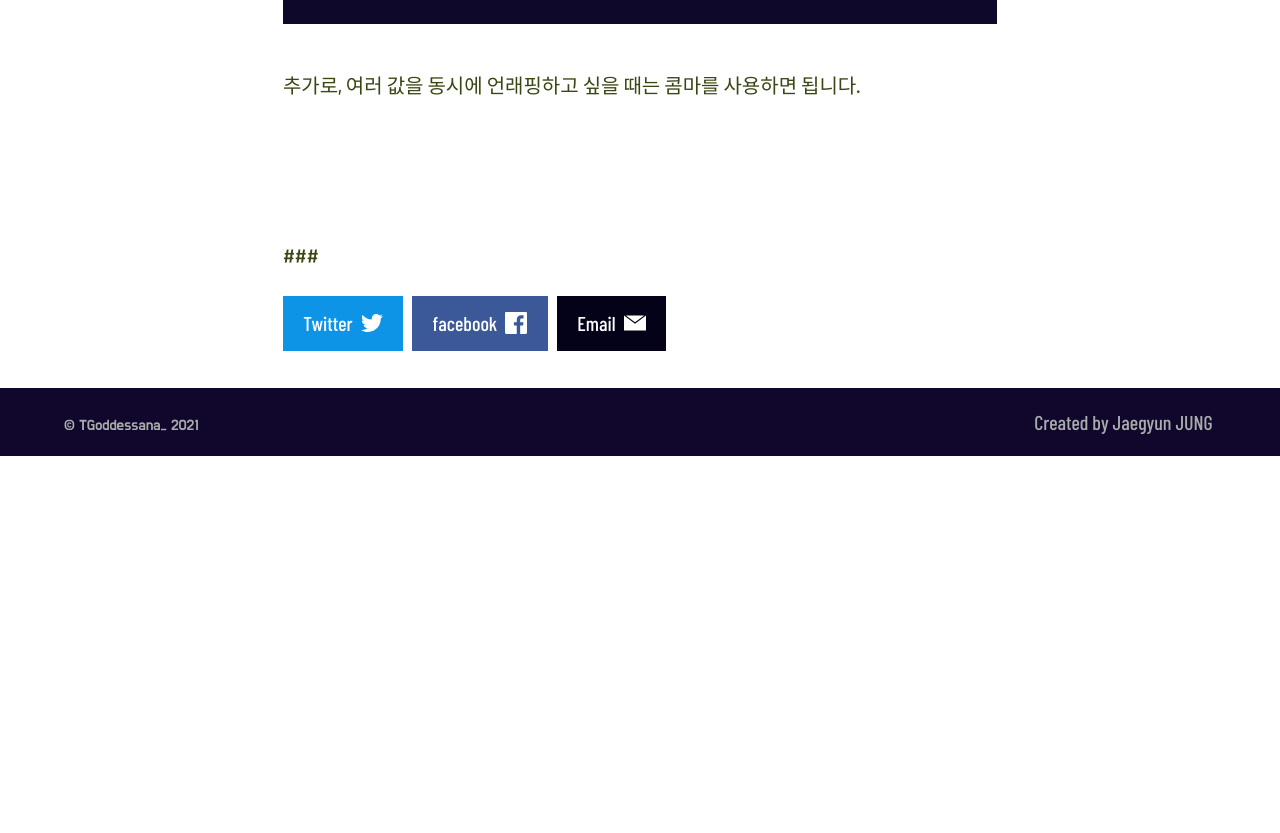
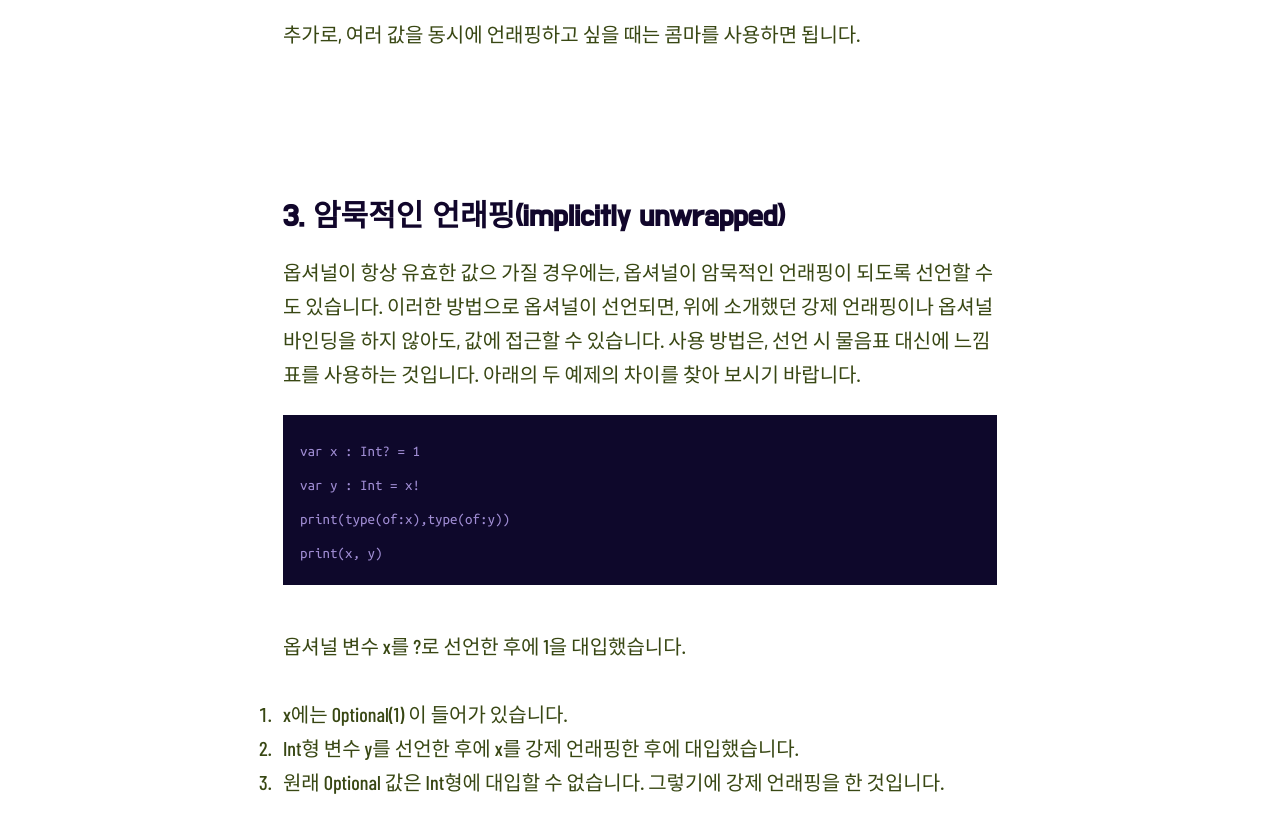
Before and after one commit to daviddarnes/alembic, a Jekyll site: the page built from _posts/2021-09-12-swift-post3.md, in a window 1280 px wide and 900 px high, scrolled down 4288 px. Shown: the top 833 px of the window. Built offline with Jekyll 4.4.1, drawn with Linux system fonts in a browser that asks for light colours; some web fonts are replaced; before the commit the page ends 4744 px from its top, so only the background shows below that; some of the changed text lies outside the part shown.

Commit message:
Update 2021-09-12-swift-post3.md

````diff
--- a/_posts/2021-09-12-swift-post3.md
+++ b/_posts/2021-09-12-swift-post3.md
@@ -64,7 +64,7 @@ else { //만약 y가 nil이라면,
 ```
 위의 코드의 경우 변수 y를 선언하고 아무런 값을 대입해주지 않았으므로, nil이 됩니다.
 
-### 2. 강제 언래핑 (forced unwrapping): optional binding
+### 2. 옵셔널 바인딩 : optional binding
 옵셔널에 할당된 값을 임시 변수나 상수에 할당합니다.
 저번 시간에 배웠던 let 키워드를 정리하고 가겠습니다. let는 상수를 선언할 때 사용하는 단어입니다.
 
@@ -111,4 +111,35 @@ if let X = x, let Y = y {
 <br>
 <br>
 
-###
+### 3. 암묵적인 언래핑(implicitly unwrapped)
+옵셔널이 항상 유효한 값으 가질 경우에는, 옵셔널이 암묵적인 언래핑이 되도록 선언할 수도 있습니다.
+이러한 방법으로 옵셔널이 선언되면, 위에 소개했던 강제 언래핑이나 옵셔널 바인딩을 하지 않아도, 값에 접근할 수 있습니다.
+사용 방법은, 선언 시 물음표 대신에 느낌표를 사용하는 것입니다.
+아래의 두 예제의 차이를 찾아 보시기 바랍니다.
+
+```
+var x : Int? = 1
+var y : Int = x!
+print(type(of:x),type(of:y))
+print(x, y)
+```
+옵셔널 변수 x를 ?로 선언한 후에 1을 대입했습니다.
+1. x에는 Optional(1) 이 들어가 있습니다.
+2. Int형 변수 y를 선언한 후에 x를 강제 언래핑한 후에 대입했습니다.
+3. 원래 Optional 값은 Int형에 대입할 수 없습니다. 그렇기에 강제 언래핑을 한 것입니다.
+
+<br>
+<br>
+
+```
+var x : Int! = 1
+var y : Int = x
+print(type(of:x),type(of:y))
+print(x, y)
+```
+옵셔널 변수 x를 !로 선언한 후에 1을 대입했습니다.
+1. x에는 Optional(1) 이 들어가 있습니다.
+2. Int형 변수 y를 선언한 후에 x를 대입했습니다.
+3. 바로 x를 대입한 것을 볼 수 있습니다. swift에서 Optional로 사용되지 않으므로 자동으로 unwrap한 것입니다.
+
+이렇게 간단하게 Swift의 Optional 형에 대하여 알아보았습니다.
````
Also changed, not shown: other parts of _posts/2021-09-12-swift-post3.md (+2 -2 lines).
